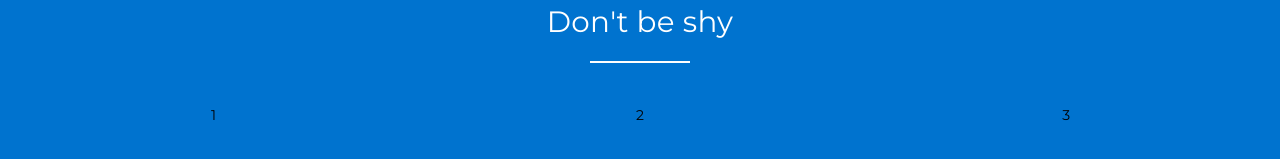
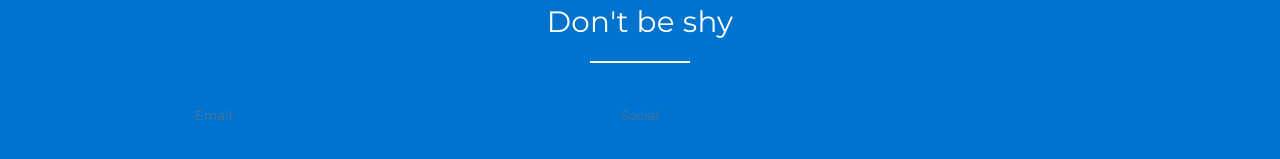
Before and after one commit to ericmargules/ericmargul.es, a Jekyll site: the page index_mockup2.html, which Jekyll copies as it is, in a window 1280 px wide and 900 px high, scrolled down 1724 px. Shown: the part 725-884 px from the top of the window. Built offline with Jekyll 4.4.1, drawn with Linux system fonts in a browser that asks for light colours.

Commit message:
add contact info to mockup

```diff
--- a/index_mockup2.html
+++ b/index_mockup2.html
@@ -96,10 +96,12 @@
 				</div>
 				<div id="contact_section">
 					<div class="third_column">
-						1
+						<p>Email</p>
 					</div>
-					<div class="third_column">2</div>
-					<div class="third_column">3</div>
+					<div class="third_column">
+						<p>Social</p>
+					</div>
+					<div class="third_column"></div>
 				</div>
 			</footer>
 		</content>
```
